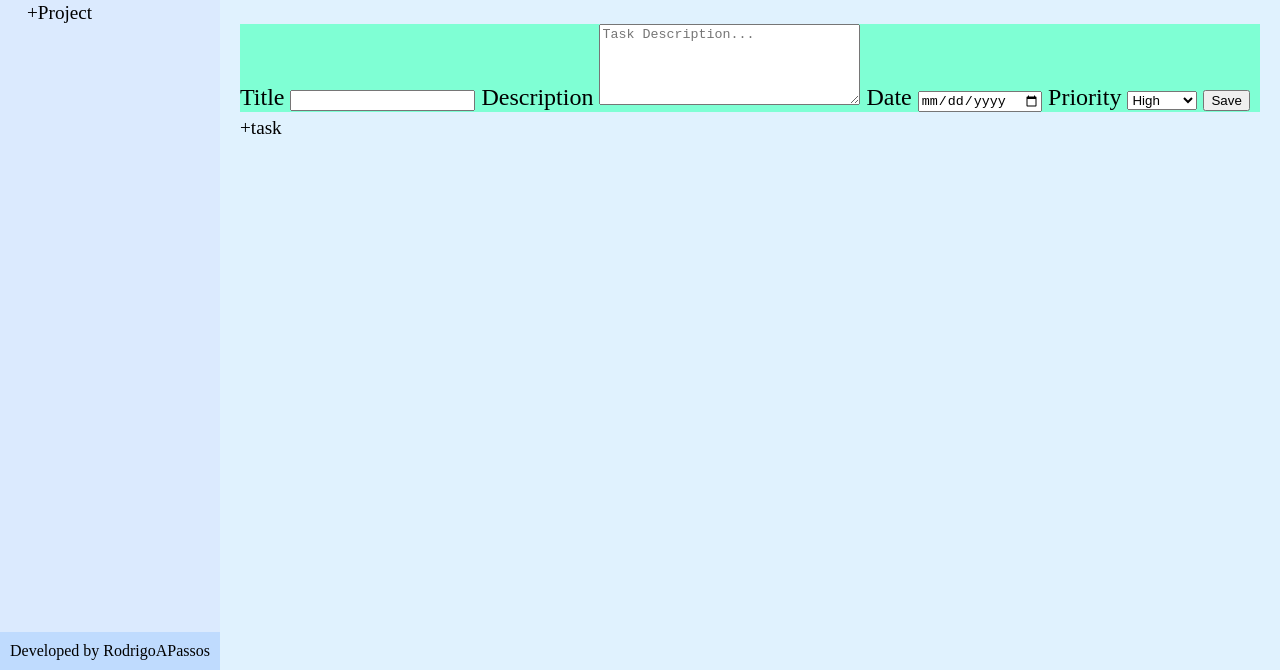
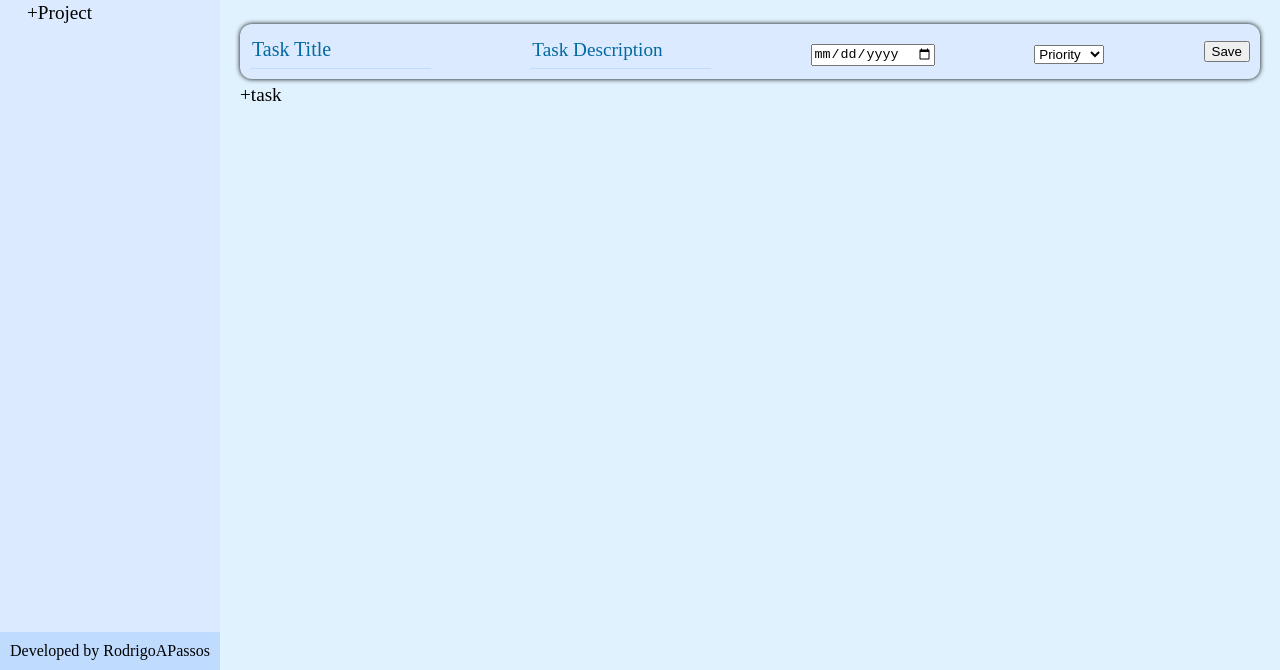
Before and after one commit to RodrigoAPassos/odin-toDo-list, a plain HTML site: page index.html in a window 1280 px wide. Shown: the part 130-800 px from the top of the page. Drawn offline with Linux system fonts and the light colour scheme; a web font is replaced by a local one.

Commit message:
Add style for task entry

```diff
--- a/index.html
+++ b/index.html
@@ -37,20 +37,29 @@
             <div class="main-title">Tasks</div>
             <div class="display">
                 <div class="my-tasks">
-                    <div class="task">
+                    <div class="task-form">
                         <form action="">
-                            <label for="task-title">Title</label>
-                            <input id="task-title" type="text">
-                            <label for="task-description">Description</label>
-                            <textarea name="task-description" id="task-description" cols="30" rows="5" placeholder="Task Description..."></textarea>
-                            <label for="dueDate">Date</label>
+                            <div class="task-title">
+                                <!--<label for="task-title">Title</label>-->
+                                <input id="task-title" type="text" placeholder="Task Title">
+                            </div>
+                            <div class="task-desc">
+                                <!--<label for="task-description">Description</label>-->
+                                <input type="text" id="task-description" placeholder="Task Description">
+                            </div>
+                            <div class="dueDate">
+                                <!--<label for="dueDate">Date</label>-->
                                 <input type="date" name="dueDate" id="dueDate">
-                            <label for="priority">Priority</label>
+                            </div>
+                            <div class="priority">
+                                <!--<label for="priority">Priority</label>-->
                                 <select name="priority" id="priority">
+                                    <option value="" selected disabled hidden>Priority</option>
                                     <option value="high">High</option>
                                     <option value="medium">Medium</option>
                                     <option value="low">Low</option>
                                 </select>
+                            </div>
                             <button id="save">Save</button>
                         </form>
                     </div>
--- a/style.css
+++ b/style.css
@@ -124,8 +124,47 @@ body {
     cursor: pointer;
 }
 
-.task {
-    background-color: aquamarine;
+.task-form form {
+    background-color: #dbeafe;
+    padding: 10px;
+    display: flex;
+    justify-content: space-between;
+    align-items: center;
+    box-shadow: 0px 0px 5px 0px #000000;
+    border-radius: 12px;
+}
+
+#task-title {
+    border: 0;
+    border-bottom: 1px solid #bfdbfe;
+    background-color: #dbeafe;
+    /*background-color:#bfdbfe;
+    border-radius: 12px;
+    padding: 10px;
+    padding-left: 5px;*/
+}
+
+#task-title::placeholder {
+    color: #0369a1;
+    font-family: "dancing";
+    font-size: 1.25rem;
+    align-self: flex-end;
+}
+
+#task-description {
+    border: 0;
+    border-bottom: 1px solid #bfdbfe;
+    background-color: #dbeafe;
+}
+
+.task-desc input, .task-title input {
+    height: 2rem;
+}
+
+#task-description::placeholder {
+    color: #0369a1;
+    font-family: "dancing";
+    font-size: 1.2rem;
 }
 
 .new-task {
```
Lines whose indentation alone changed are shown as unchanged.
